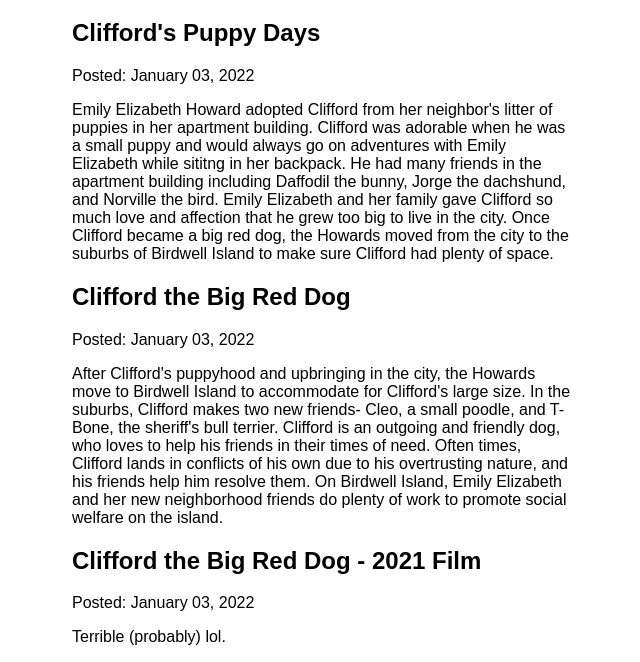
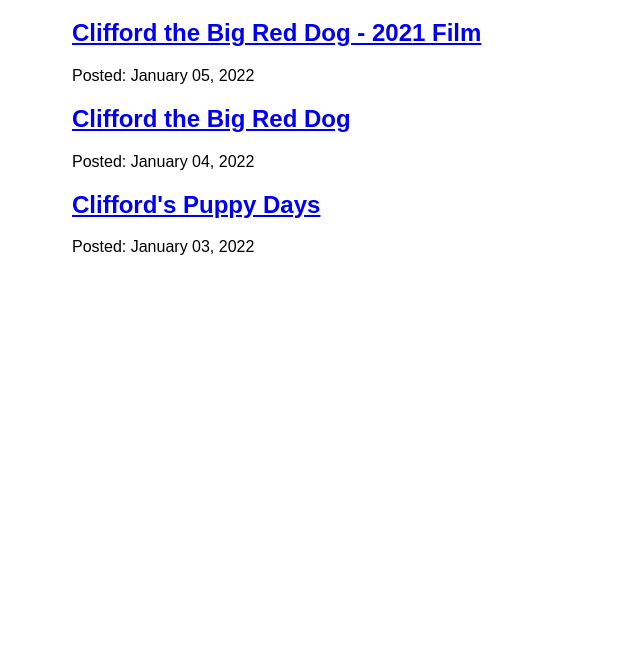
Before and after one commit to ishratsoha/my-first-gatsby-site, a Gatsby site: page /blog in a window 1280 px wide. Shown: the part 157-819 px from the top of the page, without its empty margins (318-958 px from the left). Built offline with nearby package versions, Linux system fonts and the light colour scheme; Gatsby itself is replaced by a stand-in of ours.

Commit message:
Finished Gatsby Tutorial Part 6

```diff
--- a/blog/blog_post_2.mdx
+++ b/blog/blog-post-2.mdx
@@ -1,6 +1,6 @@
 ---
 title: "Clifford the Big Red Dog"
-date: "2022-01-03"
+date: "2022-01-04"
 ---
 
 After Clifford's puppyhood and upbringing in the city, the Howards move to Birdwell Island to accommodate for Clifford's large size.
--- a/blog/blog_post_3.mdx
+++ b/blog/blog-post-3.mdx
@@ -1,6 +1,6 @@
 ---
 title: "Clifford the Big Red Dog - 2021 Film"
-date: "2022-01-03"
+date: "2022-01-05"
 
 ---
 
--- a/src/pages/blog.js
+++ b/src/pages/blog/index.js
@@ -1,7 +1,6 @@
 import * as React from 'react'
-import { graphql } from 'gatsby'
-import { MDXRenderer } from 'gatsby-plugin-mdx'
-import Layout from '../components/layout'
+import { Link, graphql } from 'gatsby'
+import Layout from '../../components/layout'
 
 const BlogPage = ({ data }) => {
   return (
@@ -10,14 +9,13 @@
           {
               data.allMdx.nodes.map((node)=> (
                   <article key={node.id}>
-                    <h2>{node.frontmatter.title}</h2>
+                    <h2>
+                      <Link to={`/blog/${node.slug}`}>
+                        {node.frontmatter.title}
+                      </Link>
+                    </h2>
                     <p>Posted: {node.frontmatter.date}</p>
-                    <MDXRenderer>
-                        {node.body}
-                    </MDXRenderer>
-                    </article>
-
-
+                  </article>
               ))
           }
     </Layout>
@@ -33,7 +31,7 @@
           title
         }
         id
-        body
+        slug
       }
     }
   }
```
Also changed, not shown: src/pages/blog/{mdx.slug}.js (added, +30 -0 lines), blog/blog-post-1.mdx (renamed from blog/blog_post_1.mdx).
